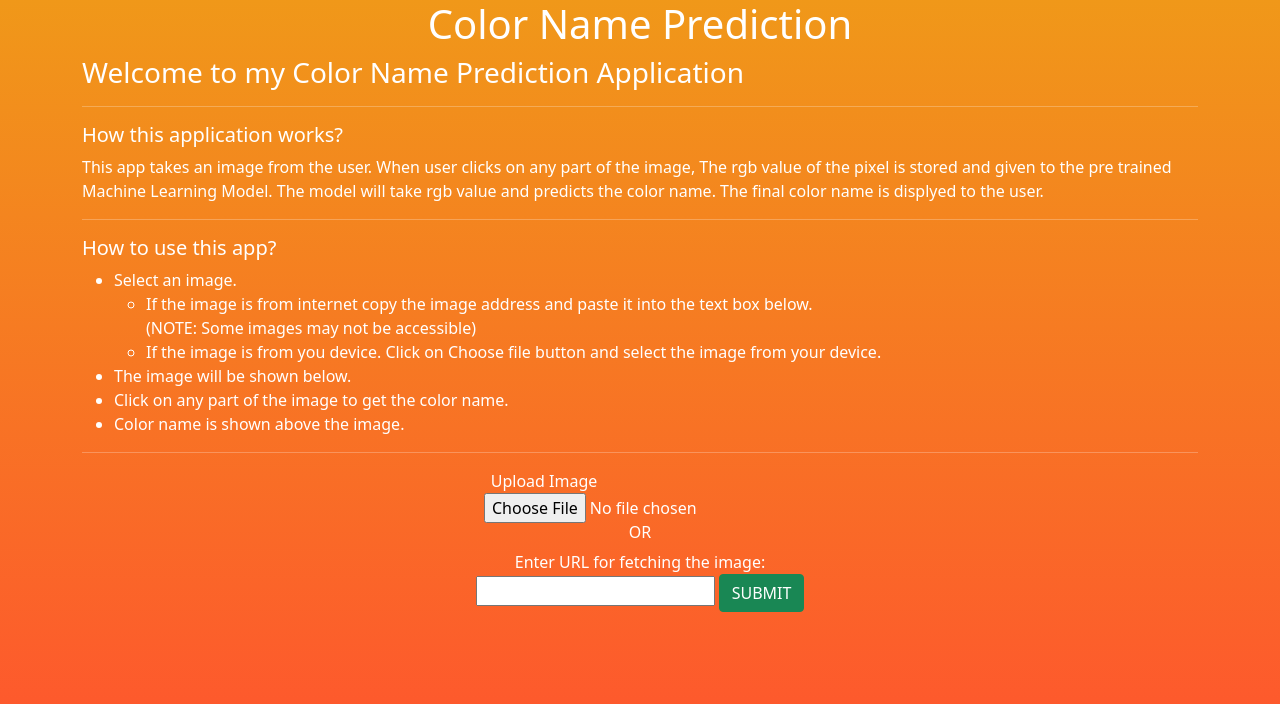
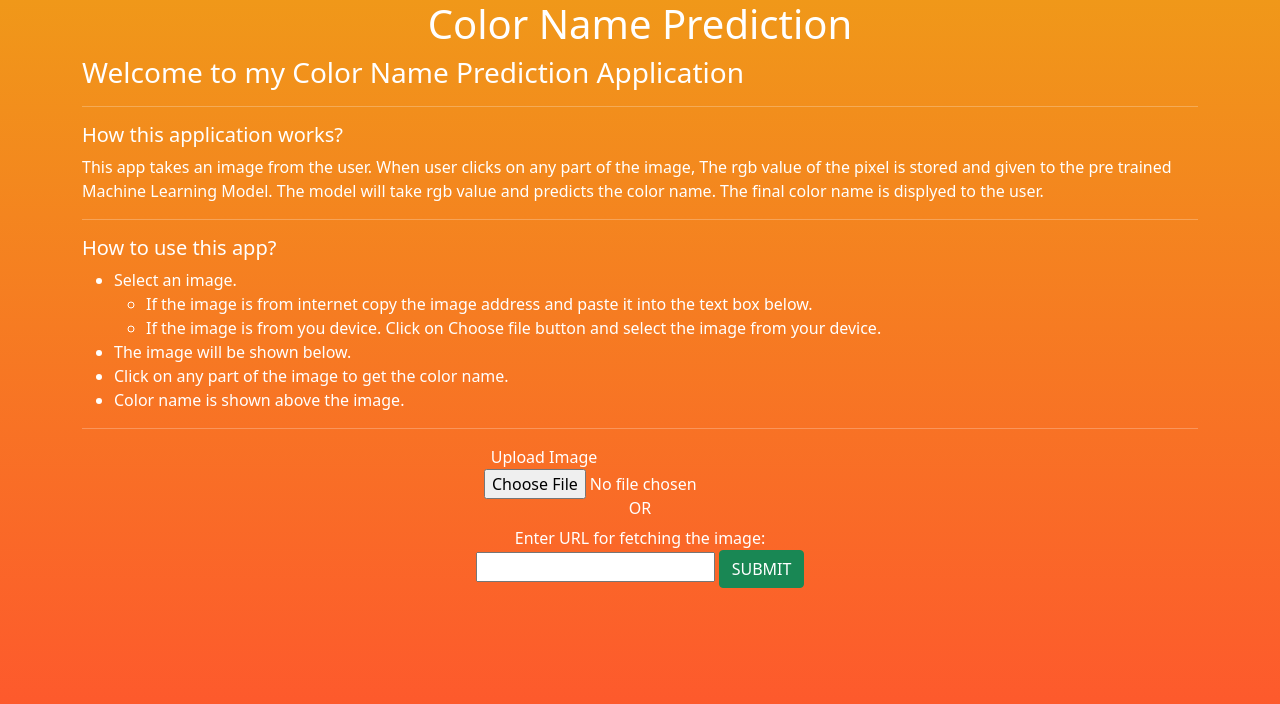
Before and after one commit to LakshmanKishore/colorNamePrediction, a Python web app: template templates/index.html in a window 1280 px wide. Shown: the top 704 px of the page. Run offline with Jinja, Linux system fonts and the light colour scheme; the template is opened without the code that fills it, so the values that code supplies are empty.

Commit message:
Changed canvas image to direct Image

```diff
--- a/static/app.css
+++ b/static/app.css
@@ -9,6 +9,11 @@
 .answer {
     display: flex;
     justify-content: center;
+}
+
+.image {
+    max-width: 100%;
+    height: auto;
 }
 
 html {
--- a/static/app.js
+++ b/static/app.js
@@ -1,5 +1,6 @@
 let imageInput = document.querySelector('.imageInput');
 let introduction = document.querySelector('.introduction');
+let image = document.querySelector('.image');
 let canvas = document.querySelector('canvas');
 let answer = document.querySelector('.answer');
 let submit = document.querySelector('.submit');
@@ -7,54 +8,16 @@ let urlImage = document.querySelector('.urlImage');
 
 let c = canvas.getContext('2d');
 
-function displayImage(myImage) {
+function loadImage(src) {
     introduction.hidden = true;
-    canvas.hidden = false;
-    let MAX_WIDTH = window.innerWidth - 20;
-    let MAX_HEIGHT = window.innerHeight - 200;
-    let width = myImage.width;
-    let height = myImage.height;
-    console.log(MAX_WIDTH, MAX_HEIGHT);
-
-    if (width > height) {
-        if (width > MAX_WIDTH) {
-            height *= MAX_WIDTH / width;
-            width = MAX_WIDTH;
-        }
-    } else {
-        if (height > MAX_HEIGHT) {
-            width *= MAX_HEIGHT / height;
-            height = MAX_HEIGHT;
-        }
-    }
-
-    canvas.width = width;
-    canvas.height = height;
-    answer.width = canvas.width;
-    c.drawImage(myImage, 0, 0, width, height);
-}
-
-function loadImage(src) {
-    let myImage = new Image();
-    myImage.crossOrigin = "Anonymous";
-    myImage.src = src;
-    myImage.onload = function () {
-        displayImage(myImage);
-    }
+    image.hidden = false;
+    image.src = src;
 }
 
 function loadImageFromUrl() {
-    fetch(urlImage.value)
-        .then(function () {
-            loadImage(urlImage.value);
-            // console.log("Fetched");
-        })
-        .catch(function () {
-            answer.innerText = "Cannot fetch this image";
     introduction.hidden = true;
-            canvas.hidden = true;
-            // console.log("Not able to fetch")
-        });
+    image.hidden = false;
+    image.src = urlImage.value;
 }
 
 function loadFile(e) {
@@ -82,10 +45,27 @@ function displayAnswer(text, rgb) {
     colorBox.style.backgroundColor = "rgb(" + rgb + ")";
 }
 
+function useCanvas(el, image, callback) {
+    el.width = image.width;
+    el.height = image.height;
+    el.getContext('2d')
+        .drawImage(image, 0, 0, image.width, image.height);
+    return callback();
+}
+
 function predict(e) {
-    let x = e.layerX, y = e.layerY;
+    if (e.offsetX) {
+        x = e.offsetX;
+        y = e.offsetY;
+    }
+    else if (e.layerX) {
+        x = e.layerX;
+        y = e.layerY;
+    }
+    image.crossOrigin = "Anonymous";
+    useCanvas(canvas, image, function () {
         let rgb = getColor(x, y);
-    let rgb_string = rgb[0] + "," + rgb[1] + "," + rgb[2];
+        rgb_string = rgb[0] + "," + rgb[1] + "," + rgb[2];
         console.log(rgb_string);
         sender = JSON.stringify(rgb_string);
         fetch('/predict', {
@@ -100,10 +80,10 @@ function predict(e) {
             }).then(function (text) {
                 displayAnswer(text, rgb_string);
             });
+    });
 };
 
+
 imageInput.addEventListener('change', loadFile);
-canvas.addEventListener('click', predict);
+image.addEventListener('click', predict);
 submit.addEventListener('click', loadImageFromUrl);
-
-console.log("Working");
--- a/templates/index.html
+++ b/templates/index.html
@@ -32,7 +32,6 @@
                 <li>Select an image.</li>
                 <ul>
                     <li>If the image is from internet copy the image address and paste it into the text box below.
-                        <br> (NOTE: Some images may not be accessible)
                     </li>
                     <li>If the image is from you device. Click on Choose file button and select the image from your
                         device.</li>
@@ -58,6 +57,7 @@
     </div>
     <div align="center">
         <div class="answer"></div>
+        <img hidden class="image" alt="Cannot fetch this image">
         <div><canvas hidden="true" height="1000" width="700" /></div>
     </div>
 
```
Lines whose indentation alone changed are shown as unchanged.
